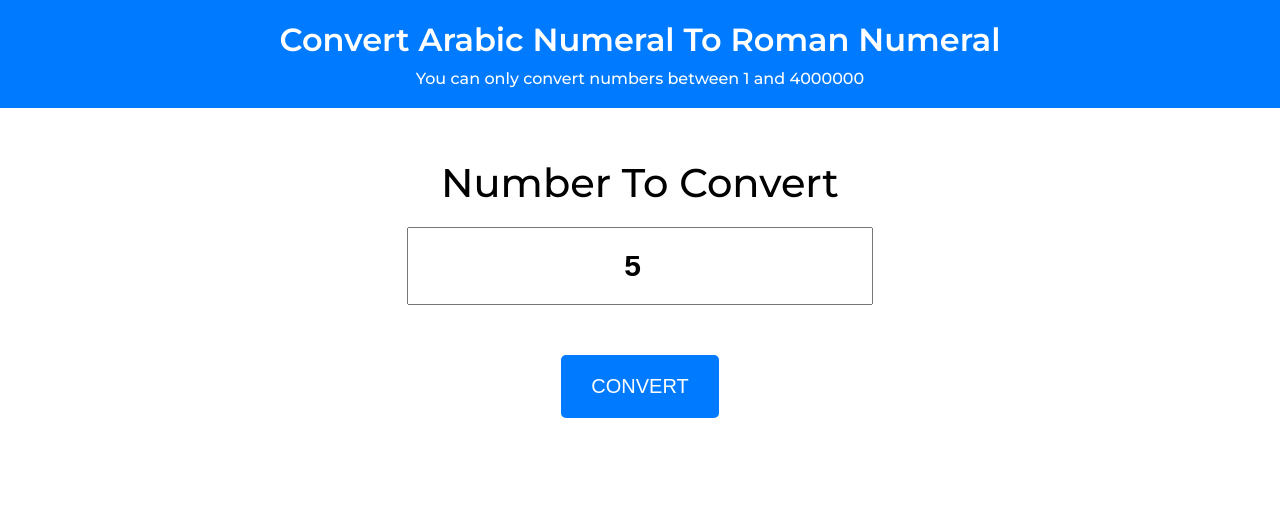
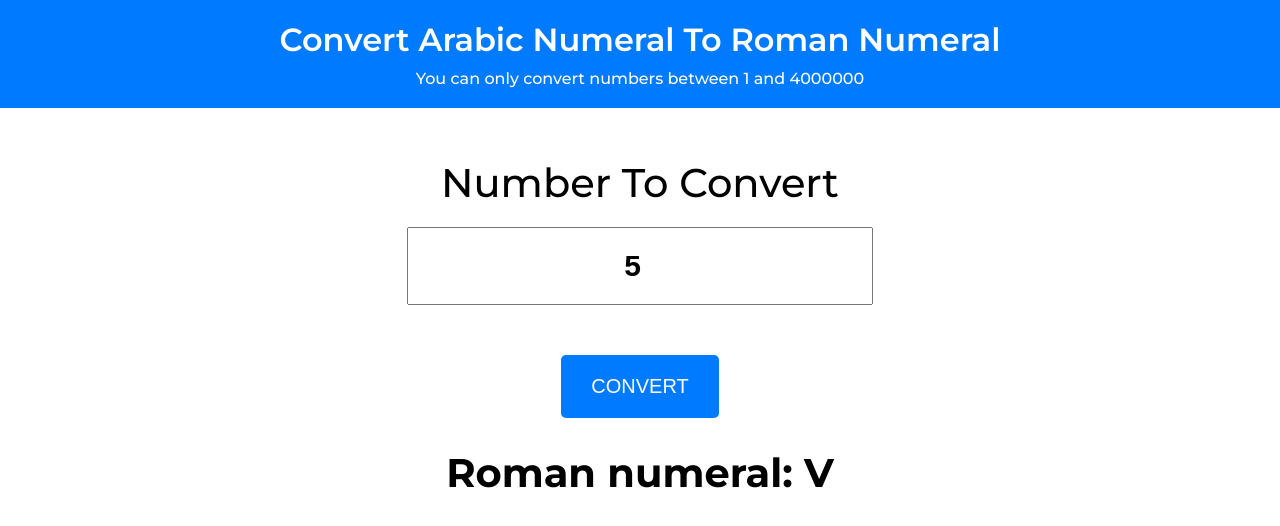
Before and after one commit to WeBstwr/numeral-to-roman-converter, a website built with Vite: page index.html in a window 1280 px wide. Both pictures are taken after typing "5" into the empty fields and a click on the button "CONVERT". Built offline with nearby package versions, Linux system fonts and the light colour scheme.

Commit message:
convert the numbers

```diff
--- a/index.html
+++ b/index.html
@@ -4,24 +4,26 @@
     <meta charset="UTF-8" />
     <meta name="viewport" content="width=device-width, initial-scale=1.0" />
     <title>Convert arabic numeral to roman numeral</title>
-    <link rel="stylesheet" href="style.css">
+    <link rel="stylesheet" href="style.css" />
   </head>
   <body>
     <header class="header" id="header">
-      <h1 id="main-title">    Convert arabic numeral to roman numeral</h1>
+      <h1 id="main-title">Convert arabic numeral to roman numeral</h1>
       <p>You can only convert numbers between 1 and 4000000</p>
     </header>
 
     <form class="input-form">
       <div class="user-input">
         <label for="number" class="user-input-label">Number to convert</label>
-        <input type="number" id="number" class="user-input--input">
+        <input type="number" id="number" class="user-input--input" />
         <p class="error" id="error"></p>
       </div>
-      <button class="convert-button" id="convert-button" type="button">convert</button>
+      <button class="convert-button" id="convert-button" type="button">
+        convert
+      </button>
     </form>
     <h2 class="output" id="output"></h2>
-    <img src="" id="img1">
+    <img src="" id="img1" />
     <script type="module" src="./main.js"></script>
   </body>
 </html>
--- a/main.js
+++ b/main.js
@@ -1,5 +1,7 @@
+
+
 function intToRoman(num) {
-  const symbolsList = [
+  const symbolsList= [
       ["I", 1],
       ["IV", 4],
       ["V", 5],
@@ -40,8 +42,21 @@ function intToRoman(num) {
   }
   return roman;
 }
+document.getElementById('convert-button').addEventListener('click', () => {
+    const numberInput = document.getElementById('number');
+    const errorElement = document.getElementById('error');
+    const outputElement = document.getElementById('output');
+    const number = parseInt(numberInput.value);
 
-// https://www.calculateme.com/roman-numerals/to-roman/
-// const number = document.getElementById("user-input--input");
-// const error = document.getElementById("error");
-// const convertButton = document.getElementById("convert-button");
+    errorElement.textContent = '';
+    outputElement.textContent = '';
+
+    if (isNaN(number) || number < 1 || number > 4000000) {
+      errorElement.textContent = 'Please enter a number between 1 and 4000000';
+    } else {
+      const romanNumeral = intToRoman(number);
+      outputElement.textContent = `Roman numeral: ${romanNumeral}`;
+    }
+
+
+  });
--- a/style.css
+++ b/style.css
@@ -1,5 +1,7 @@
-@import url('https://fonts.googleapis.com/css2?family=Montserrat:ital,wght@0,100..900;1,100..900&display=swap');
-*, *::after, *::before {
+@import url("https://fonts.googleapis.com/css2?family=Montserrat:ital,wght@0,100..900;1,100..900&display=swap");
+*,
+*::after,
+*::before {
   margin: 0;
   padding: 0;
   box-sizing: border-box;
@@ -9,13 +11,14 @@ html {
   font-size: 62.5%;
 }
 
-html, body {
+html,
+body {
   overflow-x: hidden;
 }
 
 :root {
-  --color-primary: #007BFF;
-  --color-primary-light: #2680D9;
+  --color-primary: #007bff;
+  --color-primary-light: #2680d9;
 }
 
 body {
@@ -33,7 +36,8 @@ body {
   gap: 1rem;
 }
 
-.header h1, .header p {
+.header h1,
+.header p {
   color: #fff;
   text-align: center;
 }
```
Also changed, not shown: README.md.
